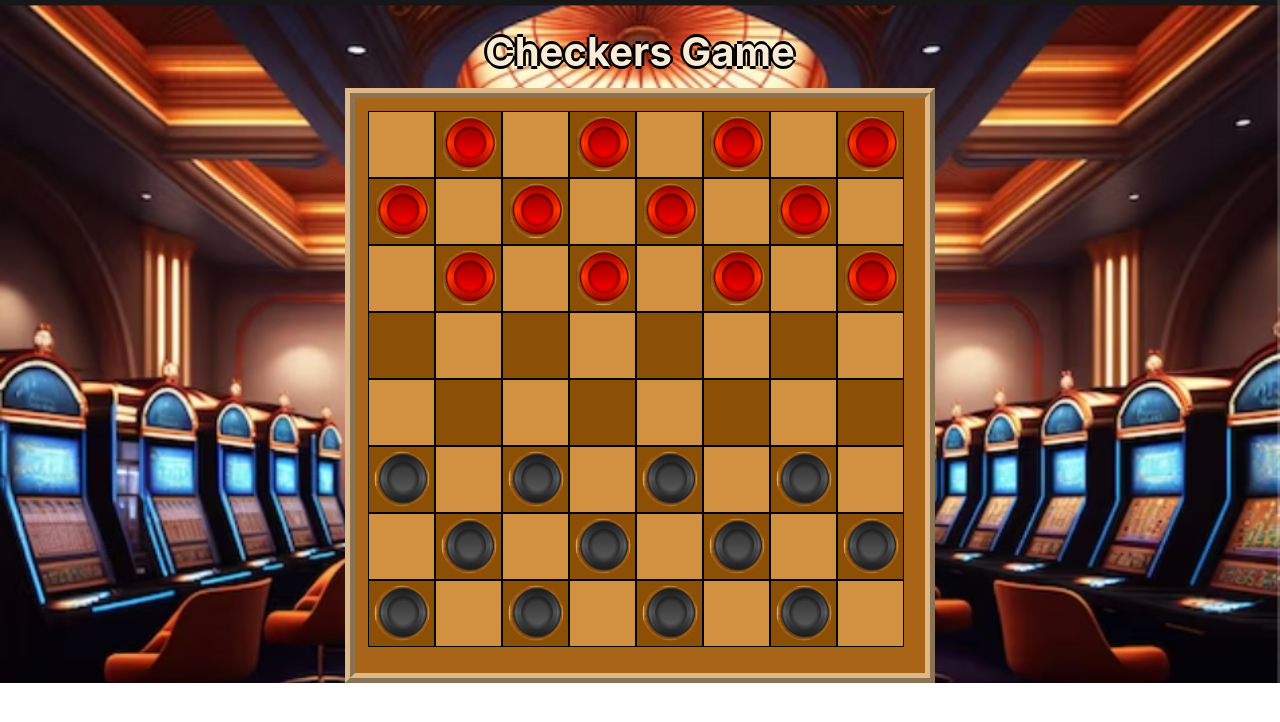
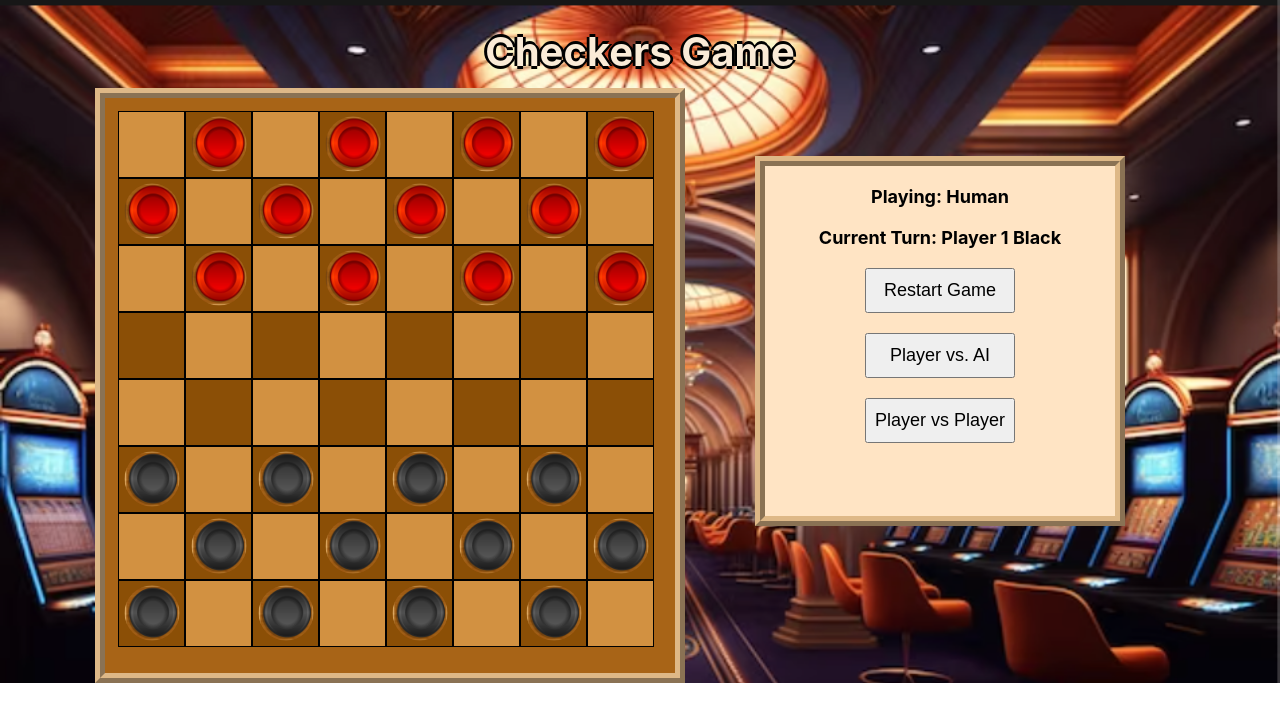
Before and after one commit to David-Jaeyoon-Lee/Checkers, a React (Create React App) app: page / in a window 1280 px wide. Shown: the top 722 px of the page. Built offline with nearby package versions, Linux system fonts and the light colour scheme.

Commit message:
added panel

```diff
--- a/src/App.js
+++ b/src/App.js
@@ -1,23 +1,41 @@
 import React, { useState } from 'react';
 import './App.css';
 import Board from './components/Board';
+import Panel from './components/Panel';
 import { DndProvider } from 'react-dnd';
 import { HTML5Backend } from 'react-dnd-html5-backend';
 
 function App() {
   const [currentPlayer, setCurrentPlayer] = useState(true);
   const [ai, setAI] = useState(false);
+  const [gameKey, setGameKey] = useState(0);
+
+  const restartGame = () => {
+    setGameKey(gameKey + 1);
+    setCurrentPlayer(true);
+  }
 
   const toggleTurn = () => {
     setCurrentPlayer(prev => !prev);
   };
 
+  const playAI = () => {
+    setAI(true);
+    restartGame();
+  }
+
+  const playHuman = () => {
+    setAI(false);
+    restartGame();
+  }
+
   return (
     <div className="App">
       <h1 className='title'>Checkers Game</h1>
       <DndProvider backend={HTML5Backend}>
-        <Board ai = {ai} currentPlayer = {currentPlayer} toggleTurn = {toggleTurn}/>
+        <Board key={gameKey} ai = {ai} currentPlayer = {currentPlayer} toggleTurn = {toggleTurn}/>
       </DndProvider>
+      <Panel ai = {ai} playAI = {playAI} playHuman = {playHuman} currentPlayer = {currentPlayer} restartGame = {restartGame} />
     </div>
   );
 }
--- /dev/null
+++ b/src/components/Panel.js
@@ -0,0 +1,32 @@
+import React from 'react';
+import '../css/Panel.css';
+
+const Panel = ({ai, playAI, playHuman, currentPlayer, restartGame }) => {
+    return (
+        <div className="panel">
+            <div className="text">
+                Playing: {ai ? 'AI' : 'Human'}
+            </div>
+            <div className="text">
+                Current Turn: <span className={`${currentPlayer ? "black" : "red"}`}>{currentPlayer ? 'Player 1 Black' : 'Player 2 Red'}</span>
+            </div>
+            <div>
+                <button className = "panelButton" onClick={restartGame}>
+                    Restart Game
+                </button>
+            </div>
+            <div>
+                <button className = "panelButton" onClick={playAI}>
+                    Player vs. AI
+                </button>
+            </div>
+            <div>
+                <button className = "panelButton" onClick={playHuman}>
+                    Player vs Player
+                </button>
+            </div>
+        </div>
+    );
+}
+
+export default Panel;
--- a/src/css/Board.css
+++ b/src/css/Board.css
@@ -1,6 +1,7 @@
 .board{
     border: 10px ridge burlywood;
     margin-top: -15px;
+    margin-left: -500px;
     height: 575px;
     width: 570px;
     background-color: rgb(168, 100, 23);
--- /dev/null
+++ b/src/css/Panel.css
@@ -0,0 +1,36 @@
+.panel {
+    margin-left: 600px;
+    position: absolute;
+    width: 350px;
+    height: 350px;
+    background-color: bisque;
+    border: 10px ridge burlywood;
+    text-align: center;
+}
+
+.buttonContainer {
+    color: black;
+    width: 250px;
+    height: 250px;
+}
+
+.text {
+    margin-top: 20px;
+    font-size: large;
+    font-weight: bold;
+}
+
+.panelButton {
+    margin-top: 20px;
+    width: 150px;
+    height: 45px;
+    font-size: large;
+}
+
+.black {
+    color: black;
+}
+
+.red {
+    color: red;
+}
```
